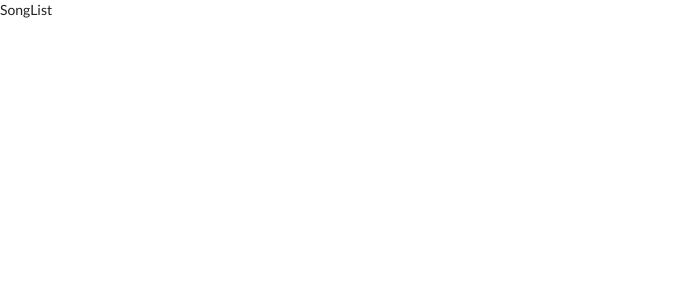
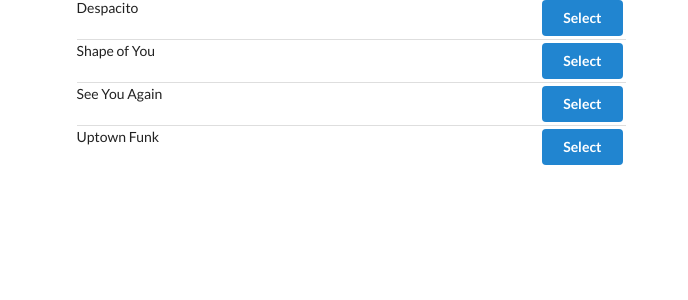
Before and after one commit to KostiaSnihyr/redux-songs-app, a React (Create React App) app: page / in a window 1280 px wide. Shown: the top 300 px of the page, without its empty margins (0-688 px from the left). Built offline with nearby package versions, Linux system fonts and the light colour scheme.

Commit message:
building a list with Redux Data

```diff
--- a/src/components/App.js
+++ b/src/components/App.js
@@ -3,8 +3,12 @@
 
 const App = () => {
 	return (
-		<div>
-			<SongList />
+		<div className='ui container grid'>
+			<div className='ui row'>
+				<div className='column eight wide'>
+					<SongList />
+				</div>
+			</div>
 		</div>
 	);
 };
--- a/src/components/SongList.js
+++ b/src/components/SongList.js
@@ -2,9 +2,21 @@
 import { connect } from 'react-redux';
 
 class SongList extends Component {
+	renderList() {
+		return this.props.songs.map(song => {
+			return (
+				<div className='item' key={song.title}>
+					<div className='right floated content'>
+						<button className='ui button primary'>Select</button>
+					</div>
+					<div className='content'>{song.title}</div>
+				</div>
+			);
+		});
+	}
+
 	render() {
-		console.log(this.props);
-		return <div>SongList</div>;
+		return <div className='ui divided list'>{this.renderList()}</div>;
 	}
 }
 
```
